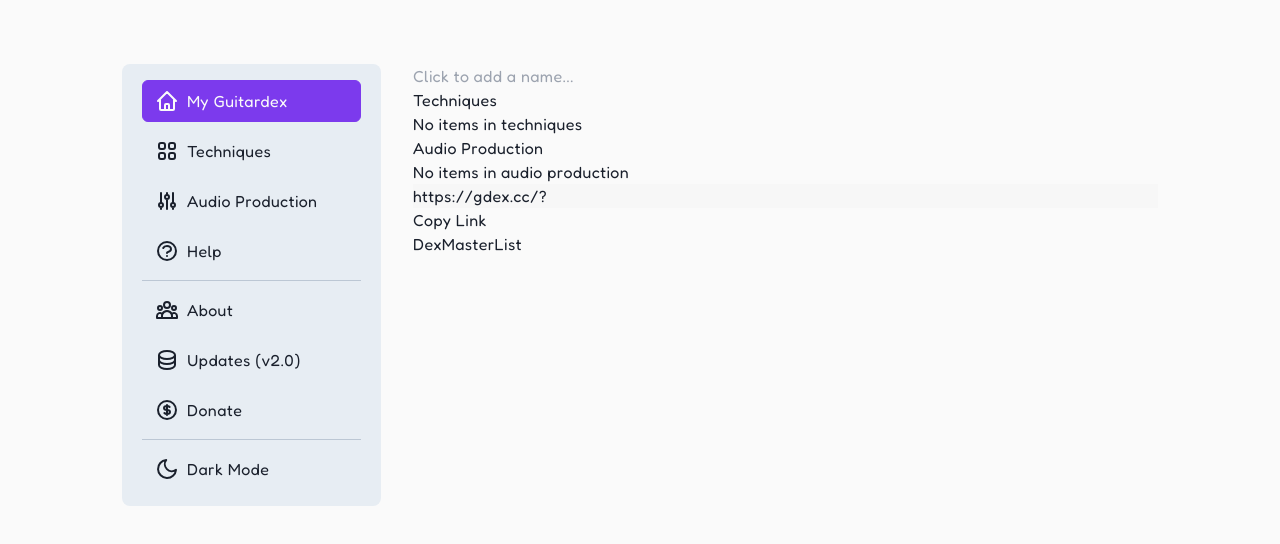
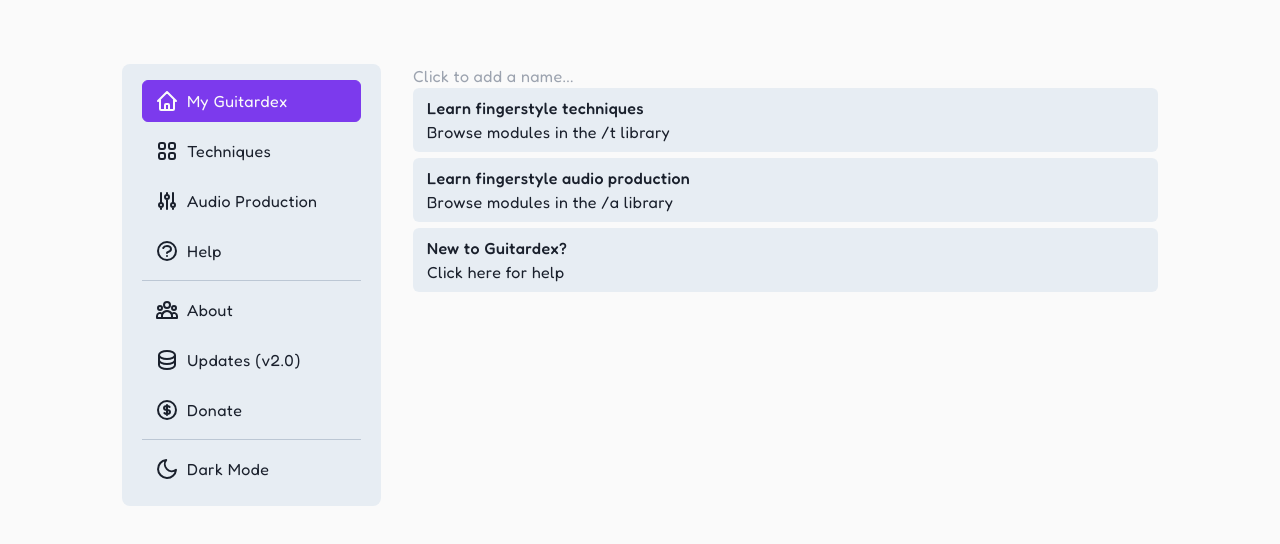
Before and after one commit to robchendev/Guitardex, a Next.js app: page / in a window 1280 px wide. Shown: the top 544 px of the page. Built offline with nearby package versions, Linux system fonts and the light colour scheme.

Commit message:
some md and update files additions, and dex page layout change

```diff
--- /dev/null
+++ b/components/Dex/DexInfoItem.tsx
@@ -0,0 +1,34 @@
+import { HStack, Text } from "@chakra-ui/react";
+import Link from "next/link";
+import React from "react";
+
+const DexInfoItem = ({
+  title,
+  subtitle,
+  href,
+}: {
+  title: string;
+  subtitle: string;
+  href: string;
+}) => {
+  return (
+    <Link className="w-full hover:text-text group relative" href={href}>
+      <HStack
+        className={"bg-bg rounded-md duration-200 group-hover:ml-3 relative z-20 mb-1.5"}
+        justifyContent="space-between"
+        align="stretch"
+      >
+        <div className="px-3.5 py-2">
+          <Text as="h1" noOfLines={1} className="font-medium">
+            {title}
+          </Text>
+          <Text as="p" noOfLines={1}>
+            {subtitle}
+          </Text>
+        </div>
+      </HStack>
+    </Link>
+  );
+};
+
+export default DexInfoItem;
--- a/components/Dex/DexMasterList.tsx
+++ b/components/Dex/DexMasterList.tsx
@@ -252,8 +252,8 @@ const DexMasterList = ({ moduleLists }: { moduleLists: ModuleLists }) => {
       </span> */}
       {libraries.map((library: Library, indexJ: number) => (
         <div key={indexJ}>
-          <div>{libraryReadable(library)}</div>
-          {save[library].length ? (
+          {save[library].length !== 0 && <div>{libraryReadable(library)}</div>}
+          {save[library].length !== 0 && (
             <div>
               <DragDropContext onDragEnd={(e) => handleDexOrderChange(e, save, setSave, library)}>
                 <Droppable droppableId={`techniques-${indexJ}`} key={`droppable-${indexJ}`}>
@@ -298,20 +298,21 @@ const DexMasterList = ({ moduleLists }: { moduleLists: ModuleLists }) => {
                 </Droppable>
               </DragDropContext>
             </div>
-          ) : (
-            <EmptySave library={library} />
           )}
         </div>
       ))}
-      <input value={exportURL} className="w-full" disabled />
-      <button onClick={() => copyExportURL(exportURL, setCopyURLButton)}>{copyURLButton}</button>
-      {libraries.reduce((acc, library) => acc + (save[library]?.length || 0), 0) > 0 && (
+      {libraries.reduce((acc, library) => acc + (save[library]?.length || 0), 0) === 0 ? (
+        <EmptySave />
+      ) : (
         <div>
+          <input value={exportURL} className="w-full" disabled />
+          <button onClick={() => copyExportURL(exportURL, setCopyURLButton)}>
+            {copyURLButton}
+          </button>
           <div onClick={() => clearSave(setSave)}>Delete all</div>
           Deleting your browser cookies will also delete your Guitardex.
         </div>
       )}
-      <div></div>DexMasterList
     </div>
   );
 };
--- a/components/Dex/EmptySave.tsx
+++ b/components/Dex/EmptySave.tsx
@@ -1,15 +1,22 @@
 import React from "react";
-import { Library } from "../../types/dynamic/common";
+import DexInfoItem from "./DexInfoItem";
 
-const EmptySave = ({ library }: { library: Library }) => {
-  switch (library) {
-    case "t":
-      return <div>No items in techniques</div>;
-    case "a":
-      return <div>No items in audio production</div>;
-    default:
-      return <div>No items in unknown</div>;
-  }
+const EmptySave = () => {
+  return (
+    <div>
+      <DexInfoItem
+        title="Learn fingerstyle techniques"
+        subtitle="Browse modules in the /t library"
+        href="/t"
+      />
+      <DexInfoItem
+        title="Learn fingerstyle audio production"
+        subtitle="Browse modules in the /a library"
+        href="/a"
+      />
+      <DexInfoItem title="New to Guitardex?" subtitle="Click here for help" href="/help" />
+    </div>
+  );
 };
 
 export default EmptySave;
--- a/config/updates.ts
+++ b/config/updates.ts
@@ -16,10 +16,11 @@ export const changeLog: Log[] = [
   },
   {
     version: "1.9",
-    title: "Audio Production Module Test",
+    title: "Audio Production Module Features & Test",
     date: "??? ?, 2023",
     changes: [
-      "Features specific to the Audio Production Library are launched to a select group of volunteer users to test on a sample Audio Production module.",
+      "Audio waveform before/after comparison using WavesurferJS",
+      "The above features are launched to a select group of volunteer users to test on a sample Audio Production module.",
     ],
   },
   {
--- /dev/null
+++ b/dynamic/audioProduction/1-getting-started.md
@@ -0,0 +1,27 @@
+---
+id: 1
+name: Getting Started
+category: general
+difficulty: easy
+requirements: []
+demo: https://youtube.com
+---
+
+![music](/audio/a/crash.mp3)
+![music2](/audio/a/crash.mp3)
+
+### Can I trust this method?
+
+No, you shouldn’t take everything written here word for word. I am not an audio engineer, and everything in this Audio Production library is based off my own knowledge and experiences. While I'm sure these tutorials would help you if you are a beginner, I am not confident it can help someone already very experienced in audio production. A lot of the audio production modules shown here have information tailored to working with fingerstyle recordings, so those already experienced in audio production might be able to find some new knowledge there. If there is anything here that is different from how you were taught, please submit a correction request at \_\_ or discuss it in Fingerstyle Central. Always question why certain things work out the way they do in this process instead of taking what’s said as an absolute truth.
+
+# H1
+
+## H2
+
+### H3
+
+#### H4
+
+##### H5
+
+To specify term and definition: `term | definition string`.
```
Also changed, not shown: dynamic/audioProduction/2-recommended-plugins.md (renamed from dynamic/audioProduction/1-recommended-plugins.md), dynamic/audioProduction/3-beginner-mistakes.md (renamed from dynamic/audioProduction/2-beginner-mistakes.md).
